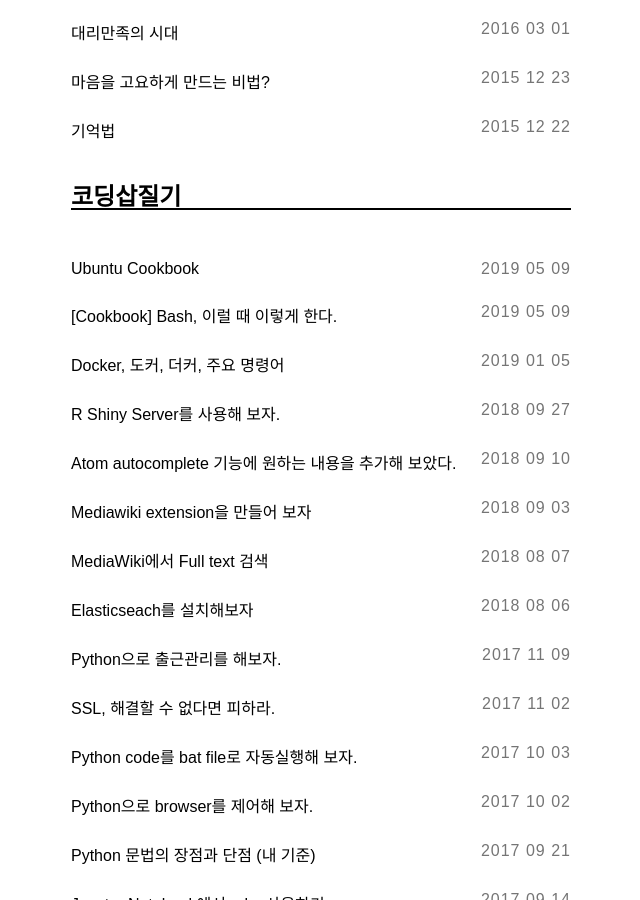
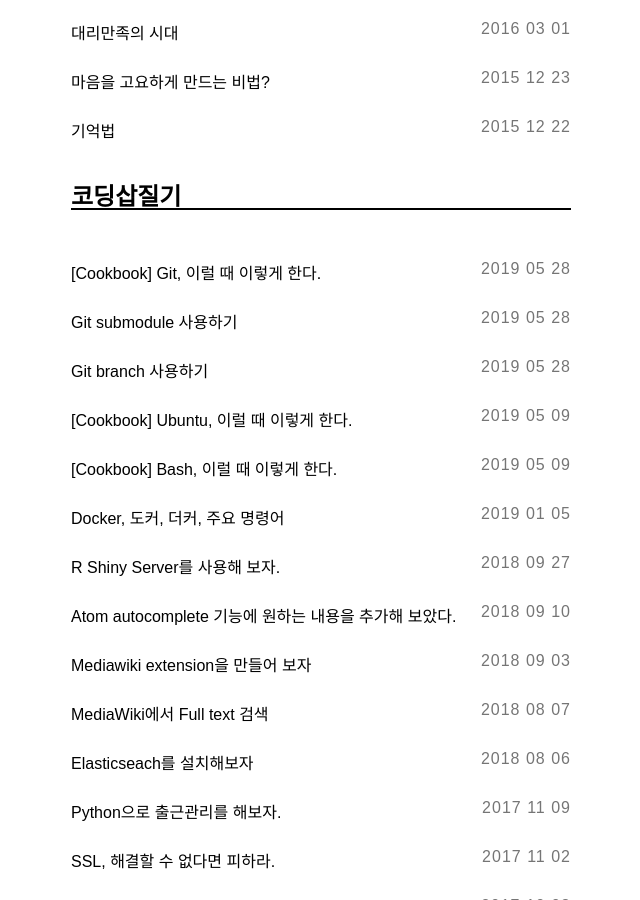
Before and after one commit to pinedance/blog, a Jekyll site: the page built from index.html, in a window 1280 px wide and 900 px high, scrolled down 4068 px. Shown: the whole window, without its empty margins (319-959 px from the left). Built offline with Jekyll 4.4.1, drawn with Linux system fonts in a browser that asks for light colours; some web fonts are replaced; comment, search, counter and statistics services are not loaded; some of the changed lines change nothing that is shown; some of the changed text lies outside the part shown.

Commit message:
add posts about git

````diff
--- /dev/null
+++ b/_posts/2019/01-06/2019-05-28-Git-Branch.md
@@ -0,0 +1,71 @@
+---
+layout: post
+title:  "Git branch 사용하기"
+categories: [코딩삽질기]
+tags: [git]
+---
+
+## project에 새로운 기능을 업데이트 하고 싶다면
+
+기존에 개발하고 있는 project에 새로운 기능을 추가하거나, 이미 있는 기능을 개선하고 싶을 때가 있다. 그런데 그 결과가 좋을지 좋지 않을지 예상하기 어렵다. 어떻게 해야 할까. git의 핵심 기능인 brach를 사용해 보자.
+
+branch는 말 그대로 가지이다. 가지를 하나 내어 코드를 수정하는 방법이다. 그 결과가 좋으면 본류에 합치면 되고, 그 결과가 좋지 않으면 가지를 잘라내 버리면 그만이다. branch는 안전하고 쉬운 코드 수정 방법이다. 때문에 git에서는 코드 수정을 branch를 통해 하는 방법을 권장한다.
+
+사실 git의 모든 코드들은 branch 안에 들어 있다고 할 수 있다. local의 코드를 Upstream의 코드와 합칠 때 다음과 같은 방법을 따른다. 이는 Upstream의 해당 branch를 가져다가 현재의 branch와 merge한다는 의미이다!
+
+```bash
+git fetch origin
+# 현재 branch에 당겨 받은(fetch) origin repository의 master라는 이름의 branch를 병합함
+git merge origin/master
+```
+
+모든 git에는 최소 1개 이상의 branch를 가지고 있다. 최초의 branch는 master라는 이름의 branch가 된다. 일반적으로는 작업 순서는 다음과 같다.
+
+* 작업을 위한 새로운 branch를 만들고
+* 코드를 수정한 다음
+* 새로운 branch를 본류 branch와 합치게 된다.
+
+위의 작업은 다음과 같은 명령으로 수행할 수 있다.
+
+### 새로운 branch 만들기
+
+```bash
+# hotfix branch를 만들고 그 쪽을 checkout 한다.
+# ( HEAD point가 hotfix branch를 가리키게 한다. )
+git checkout -b hotfix
+# branch 확인
+git status
+```
+
+이렇게 하면 hotfix라는 branch를 만들어 그리로 옮겨오게(checkout) 된다. 그런 다음 여러가지 코드 수정을 하고 `commit`을 한다.
+
+### 기존의 branch와 병합하기
+
+이제 본류와 합치는 방법이다. 본류를 `master` branch라고 하자. 우선 먼저 master branch로 건너가야 한다. 그런 다음 `merge`로 합친다.
+
+```bash
+# master branch로 옮겨가기
+# ( HEAD point가 master branch를 가리키게 한다. )
+git checkout master
+# hotfix branch를 master branch에 합치기
+git merge hotfix
+```
+
+### branch 정리하기
+
+hotfix branch가 더이상 필요 없다면 다음과 같이 삭제할 수 있다.
+
+```bash
+git branch -b hotfix
+```
+
+만약 hotfix의 수정 내용이 마음에 들지 않아 버리고 싶다면 다음과 같이 삭제하면 된다.
+
+```bash
+# merge 되지 않은 branch를 그냥 삭제하면 error 메시지가 나오며 삭제되지 않는다.
+git branch -D hotfix
+```
+
+### REF
+
+* [git-scm.com/3.1 Git 브랜치](https://git-scm.com/book/ko/v2/Git-%EB%B8%8C%EB%9E%9C%EC%B9%98-%EB%B8%8C%EB%9E%9C%EC%B9%98%EB%9E%80-%EB%AC%B4%EC%97%87%EC%9D%B8%EA%B0%80)
--- /dev/null
+++ b/_posts/2019/01-06/2019-05-28-Git-Submodule.md
@@ -0,0 +1,142 @@
+---
+layout: post
+title:  "Git submodule 사용하기"
+categories: [코딩삽질기]
+tags: [git]
+---
+
+
+## sub project를 의존해서 main project를 관리해야 할 때
+
+예를 들어 main project가 sub project에 의존하고 있다고 하자. main project와 sub project 모두 git으로 버전을 관리해야 한다면, 이 파일들을 어떻게 관리해야 할까.
+
+우선 main project에는 sub project의 파일이 포함되지 않는 편이 좋다. sub project는 별도로 개발되고 있기 때문에 main project 관리자가 sub project를 수정해서는 곤란하기 때문이다. 만약 수정하는 순간 sub project와의 연관성은 깨어지게 된다. 또 main project의 용량을 경량화 하는데도 필요한 일이다.
+
+따라서 다음과 같은 관리 방법이 효율적일 것이다.
+
+* main project에서는 sub project의 내용을 관리하지 않는다.
+* main project에는 sub project의 어떤 버전을 의존할지, 어떤 하위 폴더에 넣을 지만 명세로 작성하여 관리한다.
+* 필요할 때 sub project의 해당 버전을 가져다 main project 내 적절한 폴더에 위치시켜 사용한다.
+
+이를 수작업으로 한다면 다음과 같이 할 수 있다.
+
+* sub project의 원하는 버전을 다운로드 받아 main project 속 적절한 폴더에 넣는다.
+* 이 폴더를 `.gitignore`를 이용해 main project의 버전관리에서 제외 시킨다.
+* main project에서  sub project의 새로운 버전이 필요하다면 그때 sub project를 다운로드 받아 해당 폴더에 덮어쓴다.
+
+좀 익숙한 방법 아닌가. 그렇다. 우리는 이미 이러한 방식을 사용하고 있다. 예를 들어 `node`를 이용하여 웹서버를 개발한다고 해보자. 이를 위해 우리는 여러가지 node package들을 활용한다. 이 때 우리가 개발하고 있는 웹서버가 main project이고, 사용하려는 node package들이 sub project가 된다. `npm`을 이용해 package를 다운로드 받으면, `package.json` 파일에 해당 package 이름과 버전이 명시되고 웹서버 폴더 속에 있는 `node_modules` 폴더에 차례로 다운로드 받아지게 된다. 하지만 우리는 웹서버 코드를 관리할 때 이 `node_modules` 폴더를 `.gitignore`에 넣고 관리하지 않는다. 우리가 개발하는 웹서버에서 수정할 수 있는 파일도 아니며, 필요하면 `package.json`을 통해 다시 다운로드 받으면 되기 때문이다.
+
+하지만 sub project가 npm이나 pip, gem 등으로 관리되고 있지 않고, git 형태로만 존재한다면 어떻게 해야 할까. git submodule을 사용할 수 있다. git submodule은 git 저장소 안에 다른 git 저장소를 분리해 넣고 관리하게 해 주는 git의 기능이다.
+
+### 이미 만들어진 main project clone 하기
+
+일반적으로는 이미 submodule로 관리되고 있는 main project를 다운로드 받는 일을 해 보자. 이해를 돕기 위해 앞의 웹서버의 예를 다시 들어보자.
+
+누군가 이미 개발해 놓은 웹서버를 로컬 환경에 받아 테스트 해 본다고 해보자. 웹서버 자체는 `git clone`으로 다운로드 받을 수 있다. 하지만 이 웹서버가 의존하고 있는 node package들은 함께 다운로드 되지 않는다. 우리는 `npm install`을 통해 `package.json`에 명시되어 있는 node module들을 다운로드 받을 수 있다.
+
+git의 submodule 역시 비슷한 과정을 거친다. 먼저 main project를 clone한 뒤에 sub project를 clone할 수 있다.
+
+main project를 clone 하면, `.gitmodules`라는 파일을 볼 수 있을 것이다. 이 파일을 열어 보면 sub project가 main project에서 위치할 폴더명과 git repo 주소가 적혀 있는 것을 볼 수 있다.
+
+```bash
+# clone main project
+git clone https://myrepo.github.com/mainproject.git
+```
+
+우리는 아래의 `submodule` 명령을 통해 `.gitmodules`에 명시되어 있는 sub project들을 차례로 clone해 올 수 있다. 이 때 sub project에 대한 접근권한이 없다면 clone을 수행할 수 없으므로 유의하자. 또 remote repo 주소가 https로 되어 있는 경우에는 login에 필요한 정보를 요구할 수 있다. 일일이 입력하기 힘들다면 Git Credential을 참고하자.
+
+
+```bash
+# git local config에 submodule을 인지시킴
+# 명령 전후로 git config list를 확인해 보자
+git submodule init
+# clone submodules
+git submodule update
+```
+
+위와 같은 과정을 하나의 명령으로 처리할 수도 있다.
+
+```bash
+git clone --recurse-submodules https://myrepo.github.com/mainproject.git
+```
+
+### main project 최신으로 update 하기
+
+원격 저장소의 최신 버전으로 update하려면 아래 2가지 방법이 있다.
+
+* 각각의 sub project에서 fetch/merge 혹은 pull하기
+* main project에서 `git submodule update --remote --merge` 수행하기
+
+
+### submodule 만들기
+
+```bash
+git clone https://myrepo.github.com/mainproject.git
+cd mainproject
+# git clone https://myrepo.github.com/subproject1.git 대신 아래와 같이 하자.
+git submodule add ../subproject1.git
+# git clone 때처럼 target folder를 지정할 수도 있다.
+git submodule add ../subproject002.git subproject2
+```
+
+### main project에서 sub project 수정하기
+
+* 각 서브모듈 디렉토리로 가서 추적할 브랜치를 Checkout
+* git submodule update --remote 명령을 실행해 Upstream 에서 새로운 커밋을 가져온다
+
+Master Repository에서 Commit을 할 때, Slave Repository의 변경사항이 있는 경우 Master 및 Slave 각각 두 번의 Commit을 해 주어야 합니다. 이 때, Commit은 반드시 Slave → Master의 순서로 이루어져야 합니다.
+
+```bash
+# main project를 push하기 전에
+# 1) submodule이 모두 push된 상태인지 확인하고, 확인이 되면 main project를 push
+git push --recurse-submodules=check
+# 2) submodule을 모두 push하고, 성공하면 main project를 push
+git push --recurse-submodules=on-demand
+```
+
+각각을 항상 수행하고 싶다면 다음과 같이 설정을 바꾼다.
+
+```bash
+# git push --recurse-submodules=check
+git config push.recurseSubmodules check
+# git push --recurse-submodules=on-demand
+git config push.recurseSubmodules on-demand
+```
+
+
+### Tip
+
+main project에서 바라보고 있는 sub module의 상태 확인하기
+
+```bash
+git submodule status
+```
+
+main project `git status`에서 submodule 상태 함께 확인하기
+
+```bash
+# in main project
+git config status.submodulesummary 1
+```
+
+한 번에 각 서브모듈에 Git 명령을 내리기
+
+```bash
+# in main project
+git submodule foreach 'git checkout -b featureA'
+```
+
+단축명령 설정하기
+
+```bash
+# git sdiff
+git config alias.sdiff '!'"git diff && git submodule foreach 'git diff'"
+# git spush
+git config alias.spush 'push --recurse-submodules=on-demand'
+# git supdate
+git config alias.supdate 'submodule update --remote --merge'
+```
+
+### REF
+
+* [git-scm.com/7.11 Git 도구 - 서브모듈](https://git-scm.com/book/ko/v2/Git-%EB%8F%84%EA%B5%AC-%EC%84%9C%EB%B8%8C%EB%AA%A8%EB%93%88)
--- a/_posts/updates/2019-05-09-Ubuntu-Cookbook.md
+++ b/_posts/updates/2019-05-09-Ubuntu-Cookbook.md
@@ -1,7 +1,7 @@
 ---
 layout: post
-title:  "Ubuntu Cookbook"
-categories: 코딩삽질기
+title:  "[Cookbook] Ubuntu, 이럴 때 이렇게 한다."
+categories: [코딩삽질기, Cookbook]
 ---
 
 ## 디스크 및 파티션
--- /dev/null
+++ b/_posts/updates/2019-05-28-Git-Cookbook.md
@@ -0,0 +1,92 @@
+---
+layout: post
+title:  "[Cookbook] Git, 이럴 때 이렇게 한다."
+categories: [코딩삽질기, Cookbook]
+tags: ['git']
+---
+
+git은 프로젝트를 버전에 따라 관리할 수 있도록 도와주는 유용한 툴이다. 문제와 해결 방법을 적어 둔다.
+
+예시로 remote repo 주소를 `https://myrepo.github.com/coolproject.git`라고 해보자.
+
+## id, password를 넣지 않고 Pull이나 Push 하기
+
+git을 사용하다보면 github, bitbucket 등의 remote repository를 사용하게 된다. 이 때 remote repo의 주소가 ssl로 되어 있다면 상관 없지만, https로 되어 있는 경우에는 권한에 따라 접근에 필요한 로그인 정보를 입력해 주어야 한다. 관리해야할 repo가 많거나, 어플리케이션을 통해 컨트롤 해야 하는 경우에 이러한 과정은 장애가 된다.
+
+### 쉽지만 위험한 방법
+
+이런 경우 remote repo 주소 자체에 접속 정보를 직접 넣어줄 수 있다. 아래와 같이 하면 별도로 접속 정보를 입력하지 않아도 된다.
+
+```bash
+git clone https://<ID>:<PASSWORD>@myrepo.github.com/coolproject.git
+```
+
+이 방법을 사용하면 password가 그대로 노출되게 되므로 위험할 수 있다. 만약 그래도 사용해야 한다면 [personal access token](https://help.github.com/en/articles/creating-a-personal-access-token-for-the-command-line)을 생성하여 <PASSWORD>  대신 사용하자.
+
+
+### Git Credential / cache
+
+git에서는 이런 문제를 도와주기 위해 `credential`이라는 기능을 제공하고 있다. 이 기능을 사용하면 로그인 정보를 저장해 두었다가 다시 입력하지 않아도 사용할 수 있게 해 준다. 크게 `cache`와 `store` 두 가지 방법이 있다.
+
+만약 id와 password를 짧은 시간 동안 반복적으로 입력하는 일을 피하고 싶다면 `credential.helper`를  `cache`로 설정할 수 있다.
+
+```bash
+# git config 업데이트
+git config --global credential.helper cache
+```
+
+이렇게 하면 사용자이름과 암호 같은 인증정보를 Disk에 저장하지는 않고 메모리에서 15분 까지만 유지한다. 한 번 입력된 인증 정보는 15분 동안 다시 묻지 않는다.
+
+
+### Git Credential / store
+
+사용자이름과 암호 같은 인증정보를 Disk에 저장하고 유지하고 싶을 때도 있다. 이 때는 `credential.helper`를 `store`로 지정한다. 아래와 같이 옵션을 수정해 주면 한 번 로그인 된 정보는 자동으로 저장되어 다음 부터는 묻지 않는다. 로그인 정보는 `~/.git-credentials`에 저장되게 된다.
+
+```bash
+# git config 업데이트
+git config --global credential.helper store
+```
+
+### Git Credential / etc
+
+`credential.helper`를 `store`로 지정했을 때의 문제는 파일에 로그인 정보가 그대로 저장된다는 점이다. 이를 좀 더 안전하게 사용하려면 OS 자체에서 지원한는 Keychain 시스템을 이용하면 된다. mac이나 windows에는 OS 자체에서 제공하는 Keychain 시스템이 있다. git credential 정보를 이곳에 저장할 수 있다.
+
+```bash
+# for windows
+git config --global credential.helper wincred
+```
+
+※ 이 정보는 windows의 ["자격 증명 관리자(Credential Manager)"](https://support.microsoft.com/ko-kr/help/4026814/windows-accessing-credential-manager)에서 확인할 수 있다. 만약 비밀번호를 수정하였다면 이 "자격 증명 관리자"에서 해당 정보를 삭제해 주어야 한다.
+
+<!---
+windows의 경우 microsoft에서 제공하는 [windows 용 GCM](https://github.com/Microsoft/Git-Credential-Manager-for-Windows)를 먼저 설치해야 하는 방법도 있다. 설치를 마치면 `~/.git-credentials`에 로그인 정보가 그대로 저장되지 않고 OS 자체에서 token을 부여 받아 해당 token을 저장하게 된다.
+--->
+
+현재 설정 상태를 확인해고 싶다면 아래와 같이 할 수 있다.
+
+### 설정 상태 확인
+
+```bash
+# local 설정
+git config  --list
+# Global 설정
+git config --global --list
+```
+
+### REF
+
+* [git-scm.com/7.14 Git 도구 - Credential 저장소](https://git-scm.com/book/ko/v2/Git-%EB%8F%84%EA%B5%AC-Credential-%EC%A0%80%EC%9E%A5%EC%86%8C)
+* [Git-Credential-Manager-for-Windows](https://github.com/Microsoft/Git-Credential-Manager-for-Windows)
+* [stackoverflow/Username and password in command for git push](https://stackoverflow.com/questions/29776439/username-and-password-in-command-for-git-push/29776651)
+* [stackoverflow/How to save username and password in GIT?](https://stackoverflow.com/a/35942890)
+* [github help/Caching your GitHub password in Git](https://help.github.com/en/articles/caching-your-github-password-in-git)
+* [github help/Updating credentials from the OSX Keychain](https://help.github.com/en/articles/updating-credentials-from-the-osx-keychain)
+
+***
+
+## 관련된 글
+
+내용이 많아 별도의 글로 꾸민 내용들
+
+* [Git branch 사용하기]()
+* [Git submodule 사용하기]()
````
